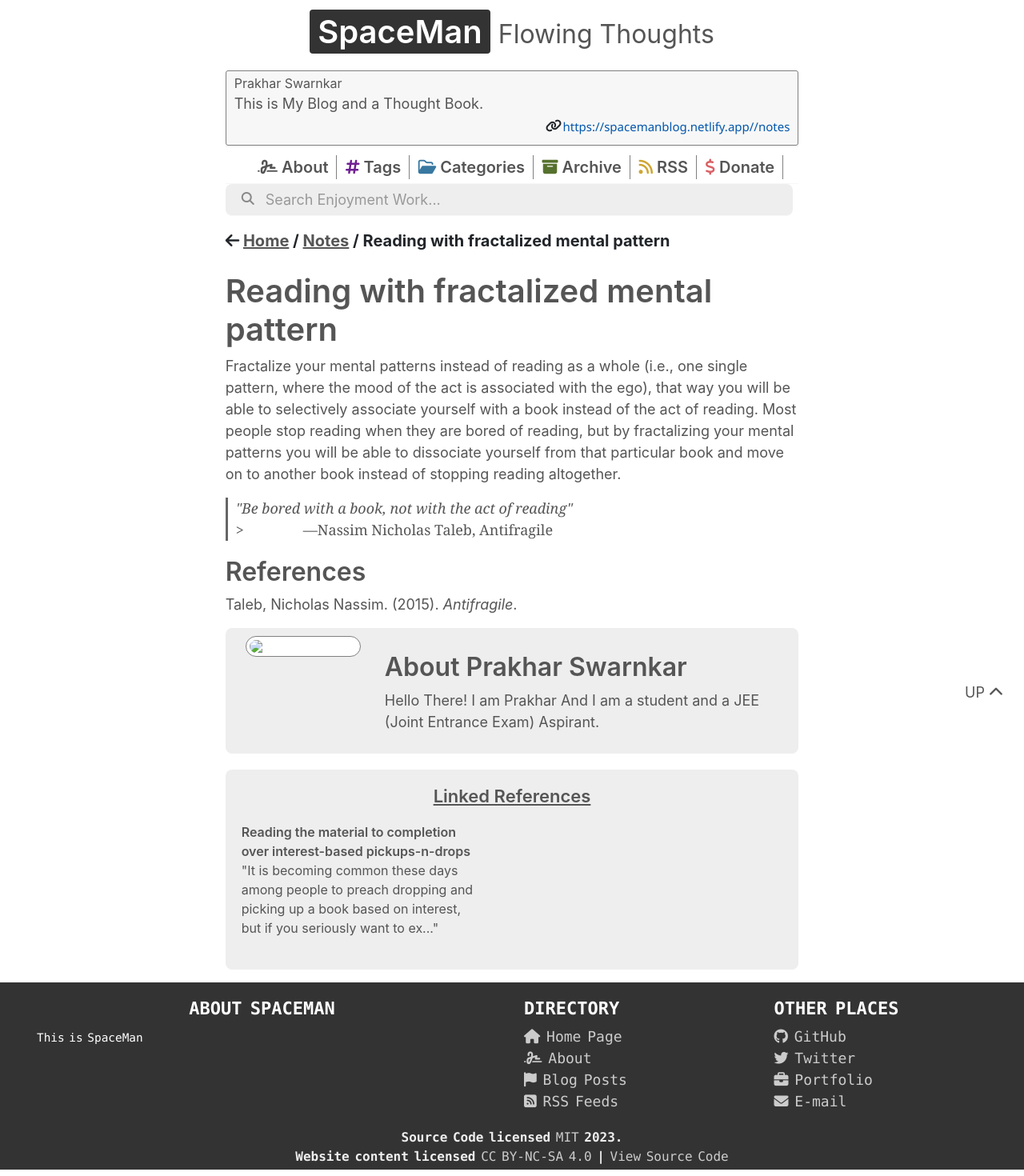
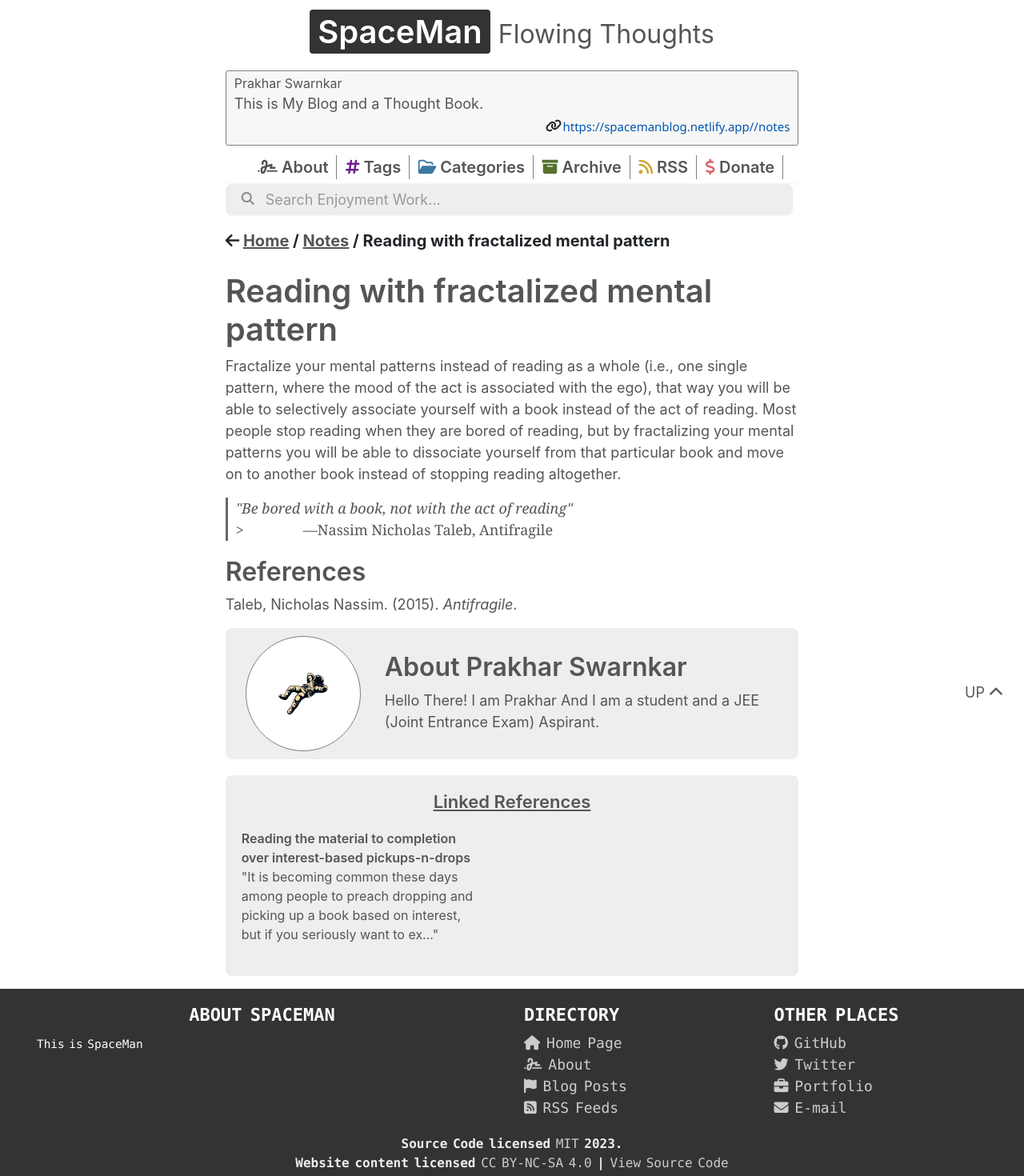
Before and after one commit to stardoom4/blog, a Jekyll site: the page built from _notes/reading-fractailized.md, in a window 1280 px wide. Shown: the whole page at 80% size. Built offline with Jekyll 4.4.1, drawn with Linux system fonts in a browser that asks for light colours; nearby versions of some CDN libraries.

Commit message:
Update _config.yml

```diff
--- a/_config.yml
+++ b/_config.yml
@@ -8,7 +8,7 @@ description: "This is My Blog and a Thought Book."
 footer_description:
   'This is SpaceMan'
 notes_url: "https://spacemanblog.netlify.app/"
-profile_pic: assets/img/logo.png
+profile_pic: /assets/img/logo.png
 favicon: /assets/img/favicon.png
 baseurl: "" # the subpath of your site, e.g. /blog
 url: "https://spacemanblog.netlify.app/" # the base hostname & protocol for your site, e.g. https://example.com
```
